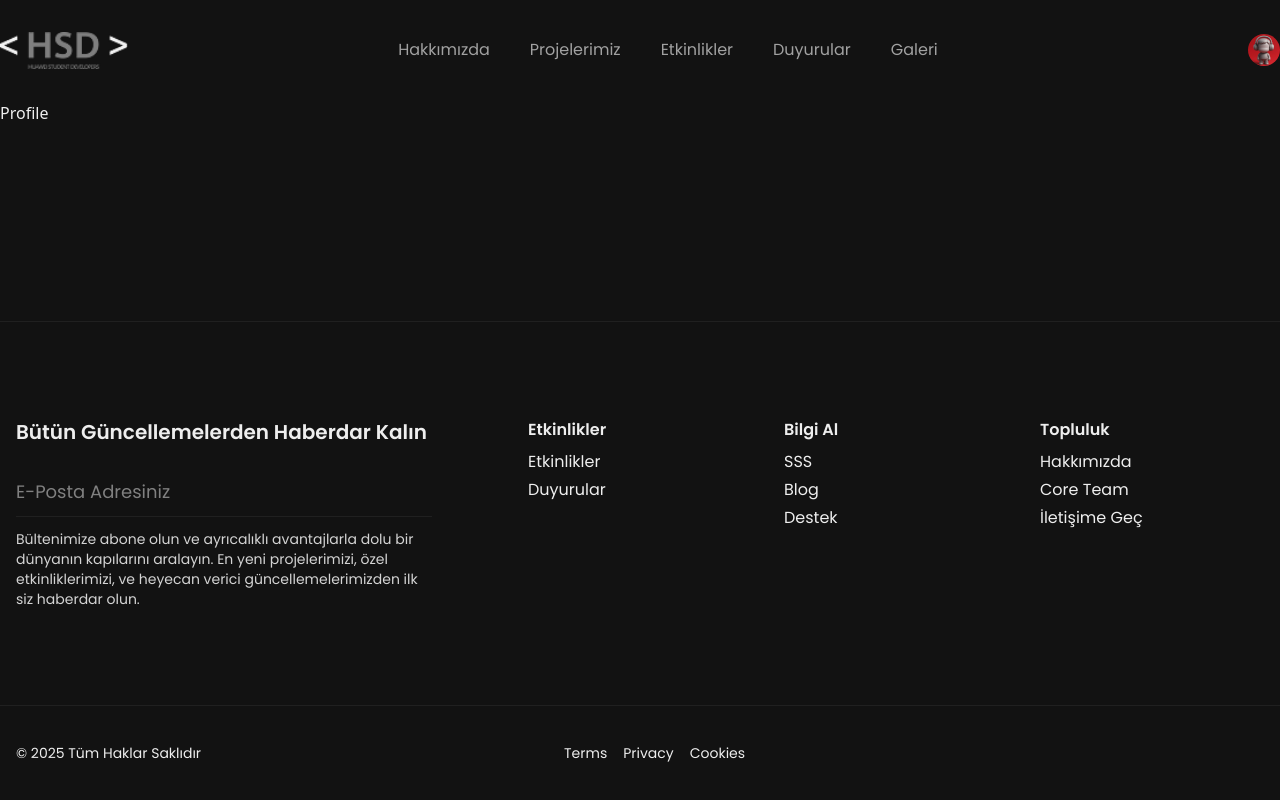
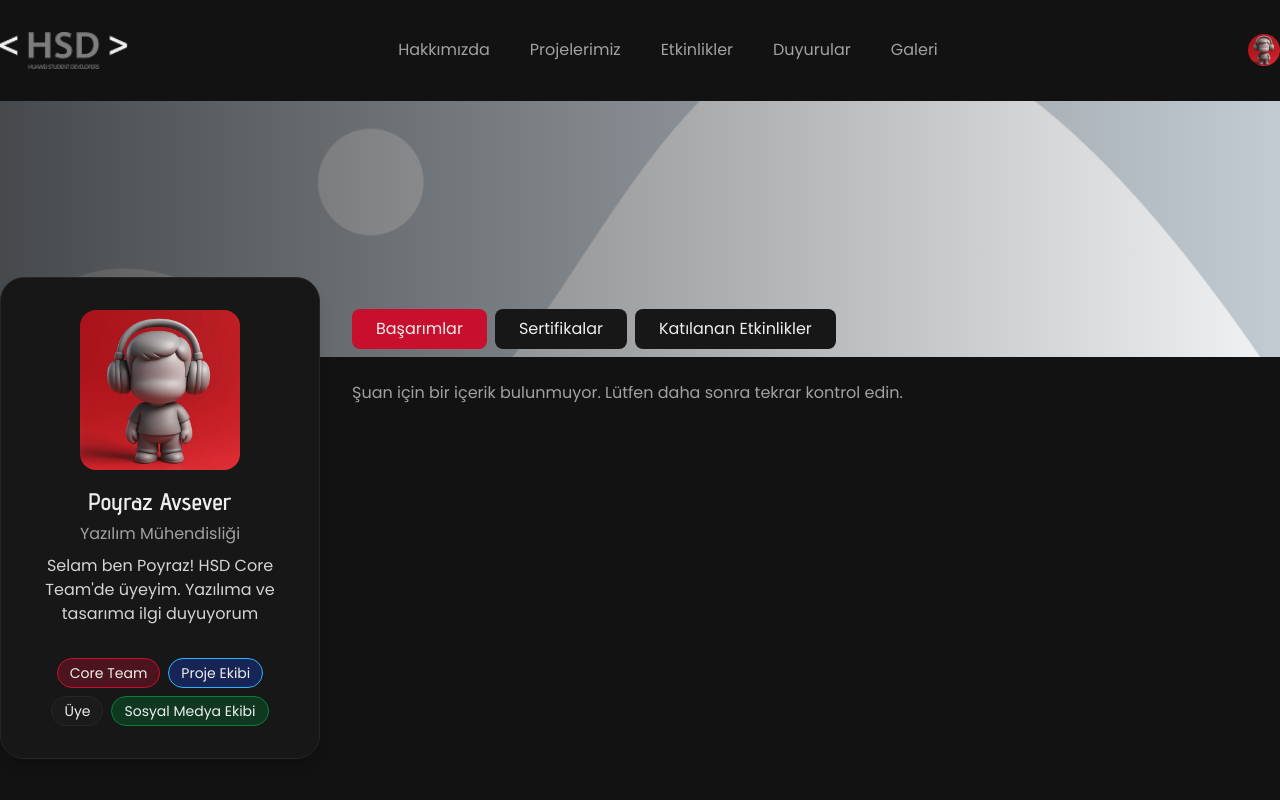
Before and after one commit to HSD-OSTIMTECH/HSD-Landing, a Next.js app: page /profile/1 in a window 1280 px wide. Shown: the top 800 px of the page. Built offline with nearby package versions, Linux system fonts and the light colour scheme; some icons are missing.

Commit message:
feat: done profile page site

```diff
--- a/pages/profile/[name].tsx
+++ b/pages/profile/[name].tsx
@@ -1,9 +1,106 @@
-import React from 'react'
+import React, { useState } from "react";
+
+const achievements = [
+  { label: "Başarımlar", active: true },
+  { label: "Sertifikalar", active: false },
+  { label: "Katılanan Etkinlikler", active: false },
+];
+
 
 const Profile = () => {
+  const [activeTab, setActiveTab] = useState(0);
+
   return (
-    <div>Profile</div>
-  )
-}
+    <div className="min-h-screen bg-black">
+      {/* Üst görsel */}
+      <div className="w-full h-40 md:h-56 lg:h-64 relative overflow-hidden">
+        <img
+          src="/images/defaultImage.png"
+          alt="Profile Header"
+          className="w-full h-full object-cover"
+        />
+        <div className="absolute inset-0 bg-gradient-to-r from-black/70 to-transparent" />
+      </div>
 
-export default Profile
+      <div className="max-w-7xl mx-auto flex flex-col md:flex-row gap-8 mt-[-80px] relative z-10">
+        {/* Sol Kart */}
+        <div className="bg-neutral-900 rounded-3xl p-8 w-full max-w-xs flex flex-col items-center shadow-lg border border-neutral-800">
+          <div className="w-40 h-40 rounded-2xl overflow-hidden mb-4">
+            <img
+              src="/avatars/defaultAvatar.png"
+              alt="Avatar"
+              className="w-full h-full object-cover"
+            />
+          </div>
+          <h2 className="text-white text-2xl font-advent-pro font-semibold mb-1">
+            Poyraz Avsever
+          </h2>
+          <div className="text-neutral-400 font-poppins mb-2">
+            Yazılım Mühendisliği
+          </div>
+          <div className="text-neutral-300 font-poppins text-center text-base mb-4">
+            Selam ben Poyraz! HSD Core Team'de üyeyim. Yazılıma ve tasarıma ilgi
+            duyuyorum
+          </div>
+          <div className="flex gap-3 mb-4">
+            <a href="#" className="text-white text-xl hover:text-primary">
+              <i className="ri-linkedin-fill" />
+            </a>
+            <a href="#" className="text-white text-xl hover:text-primary">
+              <i className="ri-github-fill" />
+            </a>
+            <a href="#" className="text-white text-xl hover:text-primary">
+              <i className="ri-mail-fill" />
+            </a>
+            <a href="#" className="text-white text-xl hover:text-primary">
+              <i className="ri-camera-fill" />
+            </a>
+          </div>
+          <div className="flex flex-wrap gap-2 justify-center">
+            <span className="bg-primary/30 border border-primary text-white px-3 py-1 rounded-full text-sm font-poppins">
+              Core Team
+            </span>
+            <span className="bg-blue-700/30 border border-blue text-white px-3 py-1 rounded-full text-sm font-poppins">
+              Proje Ekibi
+            </span>
+            <span className="bg-neutral-800/30 border border-neutral-800 text-white px-3 py-1 rounded-full text-sm font-poppins">
+              Üye
+            </span>
+            <span className="bg-green-700/30 border border-green-700 text-white px-3 py-1 rounded-full text-sm font-poppins">
+              Sosyal Medya Ekibi
+            </span>
+          </div>
+        </div>
+
+        {/* Sağ İçerik */}
+        <div className="flex-1">
+          {/* Tablar */}
+          <div className="flex gap-2 my-8">
+            {achievements.map((tab, idx) => (
+              <button
+                key={tab.label}
+                className={`px-6 py-2 rounded-lg font-poppins text-base transition-colors ${
+                  activeTab === idx
+                    ? "bg-primary text-white"
+                    : "bg-neutral-900 text-white"
+                }`}
+                onClick={() => setActiveTab(idx)}
+              >
+                {tab.label}
+              </button>
+            ))}
+          </div>
+          {/* İçerik */}
+          <div className="flex gap-8 items-center">
+            <p className="text-neutral-400 font-poppins text-base">
+              Şuan için bir içerik bulunmuyor. Lütfen daha sonra tekrar kontrol
+              edin.
+            </p>
+          </div>
+        </div>
+      </div>
+    </div>
+  );
+};
+
+export default Profile;
```
